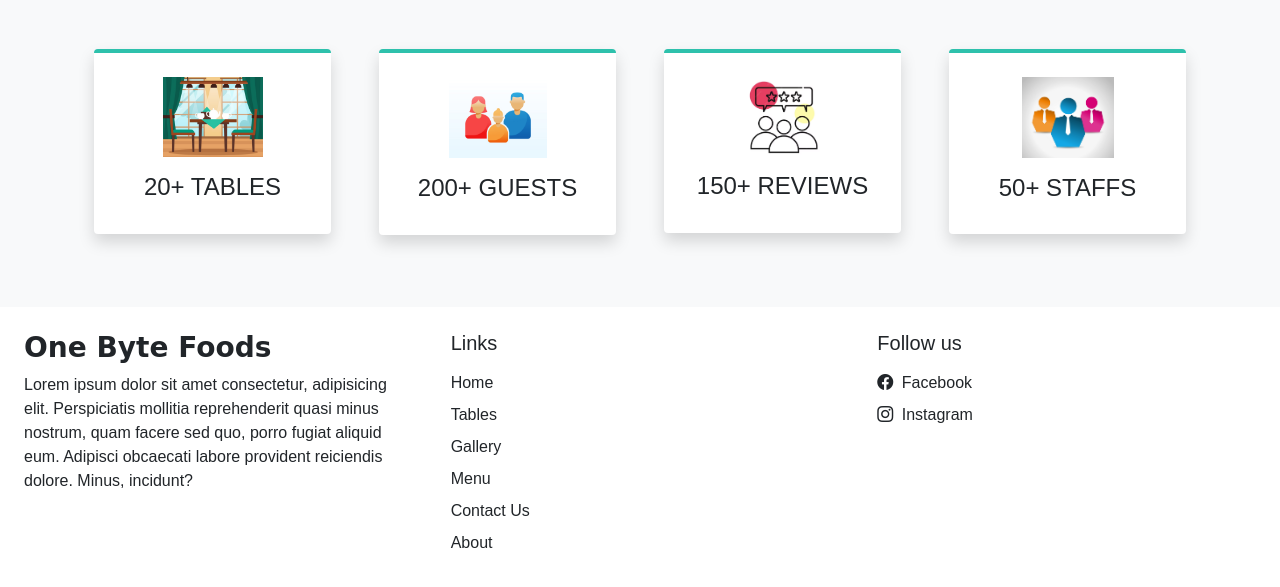
After one commit to Tenzing07/One-Byte-Food, a PHP site: page /about.php in a window 1280 px wide. The commit adds this page. Shown: the part 628-1215 px from the top of the page. Run offline with PHP 8.4, Linux system fonts and the light colour scheme; some web fonts are replaced.

Commit message:
about added

```diff
--- /dev/null
+++ b/about.php
@@ -0,0 +1,94 @@
+<!DOCTYPE html>
+<html lang="en">
+
+<head>
+    <meta charset="UTF-8">
+    <meta name="viewport" content="width=device-width, initial-scale=1.0">
+    <title>One Byte Foods - about</title>
+
+    <?php require ('all/links.php'); ?>
+
+    <!-- <link rel="stylesheet" href="https://cdn.jsdelivr.net/npm/swiper@11/swiper-bundle.min.css" /> -->
+
+    <style>
+        .box{
+            border-top-color: #2ec1ac !important;
+        }
+    </style>
+</head>
+
+<body class="bg-light">
+
+    <!-- header -->
+    <?php require ('all/header.php'); ?>
+    <div class="my-5 px-4">
+        <h2 class="fw-bold h-font text-center">ABOUT US</h2>
+
+        <div class="h-line bg-dark"></div>
+        <p class="text-center mt-3">Lorem ipsum dolor sit amet consectetur adipisicing elit.
+            Beatae molestias cumque adipisci et illum iure <br>blanditiis ipsum delectus
+            commodi deleniti!
+        </p>
+    </div>
+
+
+    <div class="container">
+        <div class="row justify-content-between align-items-center">
+            <div class="col-lg-6 col-md-5 mb-4 order-lg-1 order-md-1 order-2">
+                <h3 class="mb-3">One Byte Foods!</h3>
+                <p>Lorem ipsum dolor sit amet consectetur adipisicing elit.
+                    Sed deleniti, inventore minus porro ullam tempore excepturi nulla adipisci odio maiores!
+                    Lorem ipsum dolor sit amet consectetur adipisicing elit.
+                    Sed deleniti, inventore minus porro ullam tempore excepturi nulla adipisci odio maiores!
+                    Lorem ipsum dolor sit amet consectetur adipisicing elit.
+                    Sed deleniti, inventore minus porro ullam tempore excepturi nulla adipisci odio maiores!
+                    Lorem ipsum dolor sit amet consectetur adipisicing elit.
+                    Sed deleniti, inventore minus porro ullam tempore excepturi nulla adipisci odio maiores!
+                </p>
+            </div>
+            <div class="col-lg-5 col-md-5 mb-4 order-lg-2 order-md-2 order-1">
+                <img src="restaurant_images/restaurant.jpg" class="w-100">
+            </div>
+        </div>
+    </div>
+
+    <div class="container mt-5">
+        <div class="row">
+            <div class="col-lg-3 col-md-6 mb-4 px-4">
+                <div class="bg-white rounded shadow p-4 border-top border-4 text-center box">
+                    <img src="restaurant_images/about_tables.png" width="100px">
+                    <h4 class="mt-3">20+ TABLES</h4>
+                </div>
+            </div>
+            <div class="col-lg-3 col-md-6 mb-4 px-4">
+                <div class="bg-white rounded shadow p-4 border-top border-4 text-center box">
+                    <img src="restaurant_images/about_guests.jpg" width="98px">
+                    <h4 class="mt-3">200+ GUESTS</h4>
+                </div>
+            </div>
+            <div class="col-lg-3 col-md-6 mb-4 px-4">
+                <div class="bg-white rounded shadow p-4 border-top border-4 text-center box">
+                    <img src="restaurant_images/about_ratings.png" width="90px">
+                    <h4 class="mt-3">150+ REVIEWS</h4>
+                </div>
+            </div>
+            <div class="col-lg-3 col-md-6 mb-4 px-4">
+                <div class="bg-white rounded shadow p-4 border-top border-4 text-center box">
+                    <img src="restaurant_images/about_staffs.jpg" width="92px">
+                    <h4 class="mt-3">50+ STAFFS</h4>
+                </div>
+            </div>
+        </div>
+    </div>
+
+
+
+
+    <!-- footer -->
+    <?php require ('all/footer.php'); ?>
+
+
+
+</body>
+
+</html>
--- a/contact.php
+++ b/contact.php
@@ -121,9 +121,10 @@ if(isset($_POST['send']))
         alert('success','Mail sent');
     }
     else{
-        alert('error','Server Down! try again later.')
+        alert('error','Server Down! try again later.');
 
     }
+
 }
 ?>
 
```
